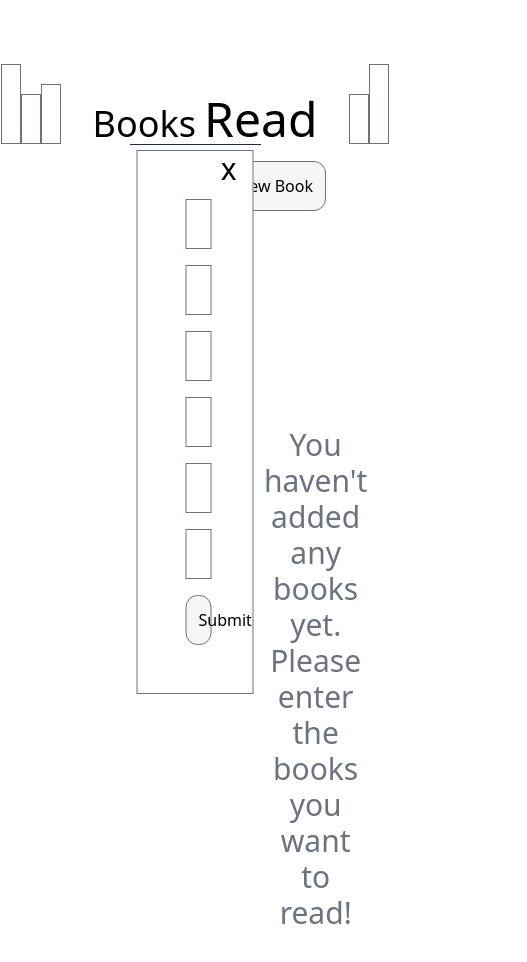
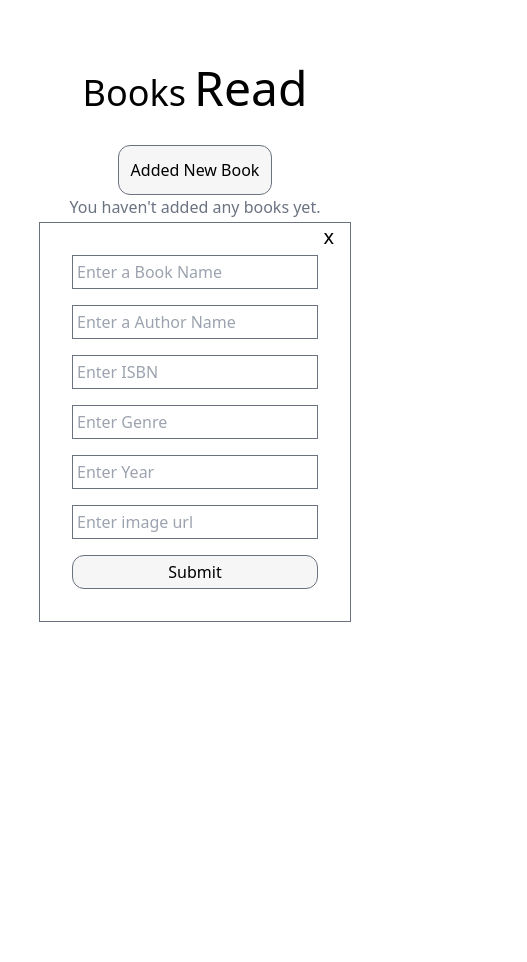
Before and after one commit to esmaaksoy/bookTracker-Backend, a React (Create React App) app in the folder frontend/: page / in a window 390 px wide. Both pictures are taken after a click on the button "Added New Book". Shown: the top 962 px of the page, 527 px wide, since content can reach past the window. After the commit the page ends 844 px from the top, so only its background shows below. Built offline with nearby package versions, Linux system fonts and the light colour scheme; a web font is replaced by a local one.

Commit message:
feat:added cors

```diff
--- a/frontend/src/components/Form.jsx
+++ b/frontend/src/components/Form.jsx
@@ -15,13 +15,13 @@ const Form = ({ setOpen, data, setData, setBook }) => {
     setData({ ...data, [e.target.name]: e.target.value });
   };
   return (
-    <div>
+
       <form
         onSubmit={handleSubmit}
-        className=" w-[30%] border border-gray-500 flex flex-col gap-4 p-12 z-20 absolute bg-white top-1/2 left-1/2 transform -translate-x-1/2 -translate-y-1/2 "
+        className="w-[80%] lg:w-[30%] border border-gray-500 flex flex-col gap-4 p-8 sm:p-12 z-20 absolute bg-white top-1/2 left-1/2 transform -translate-x-1/2 -translate-y-1/2 "
       >
         <button
-          className="absolute top-0 right-4 text-3xl cursor-pointer"
+          className="absolute top-0 right-4 text-xl sm:text-3xl cursor-pointer"
           onClick={() => setOpen(false)}
         >
           x
@@ -29,7 +29,7 @@ const Form = ({ setOpen, data, setData, setBook }) => {
         {input.map(({ type, placeholder, name }, index) => (
           <input
             type={type}
-            className="border border-gray-500 p-3"
+            className="border border-gray-500 p-1 sm:p-3"
             placeholder={placeholder}
             key={index}
             name={name}
@@ -38,12 +38,12 @@ const Form = ({ setOpen, data, setData, setBook }) => {
         ))}
         <button
           type="submit"
-          className="bg-[#F6F6F6] p-3 rounded-xl border border-gray-500"
+          className="bg-[#F6F6F6] p-1 sm:p-3 rounded-xl border border-gray-500"
         >
           Submit
         </button>
       </form>
-    </div>
+
   );
 };
 
--- a/frontend/src/components/Header.jsx
+++ b/frontend/src/components/Header.jsx
@@ -3,7 +3,7 @@
 const Header = () => {
   return (
     <>
-      <div className="flex items-end">
+      <div className="sm:flex sm:items-end hidden">
           <div className="h-[80px] w-[20px] border border-gray-500"></div>
           <div className="h-[50px] w-[20px] border border-gray-500"></div>
           <div className="h-[60px] w-[20px] border border-gray-500"></div>
@@ -11,8 +11,8 @@ const Header = () => {
         <h1 className="text-4xl ">
           Books<span className="font-whisper text-5xl pl-2">Read</span>
         </h1>
-        <div className="flex items-end">
-          <div className="h-[50px] w-[20px] border border-gray-500"></div>
+        <div className="sm:flex sm:items-end hidden">
+          <div className="h-[60px] w-[20px] border border-gray-500"></div>
           <div className="h-[80px] w-[20px] border border-gray-500"></div>
         </div>
 
--- /dev/null
+++ b/frontend/src/components/NoData.jsx
@@ -0,0 +1,12 @@
+const NoData = () => {
+  return (
+    <div className="lg:p-[10rem]">
+      <h1 className="sm:text-3xl text-center text-gray-500 ">
+        You haven't added any books yet. Please enter the books you want to
+        read!
+      </h1>
+    </div>
+  );
+};
+
+export default NoData;
--- a/frontend/src/helpers/Data.js
+++ b/frontend/src/helpers/Data.js
@@ -19,4 +19,7 @@ export const detail = [
   {
     header: "Publication:",
   },
+  {
+    header: "Publication:",
+  },
 ];
--- a/frontend/src/pages/Detail.jsx
+++ b/frontend/src/pages/Detail.jsx
@@ -6,28 +6,28 @@ import { detail } from "../helpers/Data";
 const Detail = () => {
   const { id } = useParams();
   return (
-    <div className="p-[2rem] ">
+    <div className="p-5 sm:p-[2rem] ">
       <h1 className="text-4xl text-center">
         Book<span className="font-whisper text-5xl pl-2">Review</span>
       </h1>
-      <div className="flex gap-4 text-3xl text-gray-500 justify-end px-[4rem]">
+      <div className="flex gap-1 sm:gap-4 text-3xl text-gray-500 justify-center sm:justify-end sm:px-[4rem] my-5">
         <RiEditBoxLine />
         <RiDeleteBin3Line />
       </div>
-      <div className="flex justify-between p-[4rem]">
-        <div className="w-[60%]">
+      <div className="flex justify-between gap-3 sm:p-[4rem]">
+        <div className="w-[100%] sm:w-[60%]">
           {detail.map(({ header }, index) => (
             <h1 key={index} className="border border-gray-500 p-2">
               {header} <span className="ml-1">merhaba</span>
             </h1>
           ))}
         </div>
-        <Book />
+        <div className="hidden sm:block">
+          <Book />
+        </div>
       </div>
-      <div className="p-[4rem]">
+      <div className="sm:p-[4rem] py-4">
         <textarea
-          name=""
-          id=""
           cols="50"
           rows="10"
           className="border border-gray-500 w-[100%] p-4"
--- a/frontend/src/pages/Home.jsx
+++ b/frontend/src/pages/Home.jsx
@@ -1,7 +1,9 @@
-import { useState } from "react";
+import { useEffect, useState } from "react";
 import Book from "../components/Book";
 import Header from "../components/Header";
 import Form from "../components/Form";
+import NoData from "../components/NoData";
+import axios from "axios";
 
 const Home = () => {
   const [book, setBook] = useState([]);
@@ -14,12 +16,24 @@ const Home = () => {
     publicationYear: "",
     image: "",
   });
+  const getBook = async () => {
+    try {
+      const { data } = await axios("http://localhost:8000/");
+      setBook(data.result.rows);
+    } catch (error) {}
+  };
+  useEffect(() => {
+    getBook();
+  }, []);
+
+console.log(book)
+
   return (
     <div className="p-[4rem]">
-      <div className="flex gap-8 justify-center items-end border-b border-b-gray-800 w-[50%] m-auto">
+      <div className="flex gap-4 sm:gap-8 justify-center items-end sm:border-b sm:border-b-gray-800 w-[50%] m-auto">
         <Header />
       </div>
-      <div className="flex justify-end py-4">
+      <div className="flex mt-[2rem] justify-center lg:justify-end sm:py-4">
         <button
           className="bg-[#F6F6F6] p-3 rounded-xl border border-gray-500"
           onClick={() => setOpen(true)}
@@ -27,19 +41,16 @@ const Home = () => {
           Added New Book
         </button>
       </div>
-      {open && <Form setOpen={setOpen} data={data} setData={setData} setBook={setBook}/>}
-
-      <div className="flex p-10 gap-4">
-        {book?.length === 0 ? (
-          <div className="p-[10rem]">
-            <h1 className="text-3xl text-center text-gray-500 ">
-              You haven't added any books yet. Please enter the books you want
-              to read!
-            </h1>
-          </div>
-        ) : (
-          <Book {...data}/>
-        )}
+      {open && (
+        <Form
+          setOpen={setOpen}
+          data={data}
+          setData={setData}
+          setBook={setBook}
+        />
+      )}
+      <div className="flex gap-4">
+        {book?.length === 0 ? <NoData /> : book?.map((item,index)=><Book {...item} key={index}/>)}
       </div>
     </div>
   );
```
Also changed, not shown: 2 other files (tests, documents, lock files or other folders).
